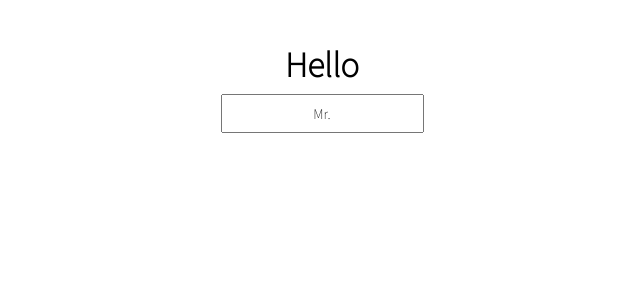
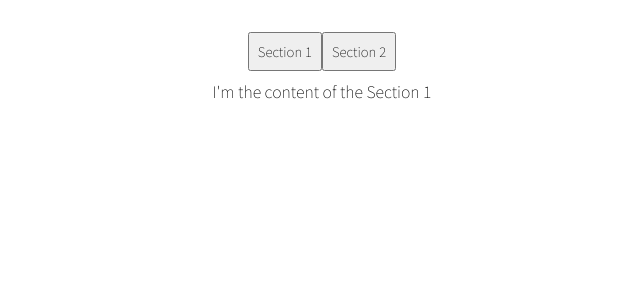
Before and after one commit to HyeongJun-P/react-app, a React (Create React App) app: page / in a window 1280 px wide. Shown: the top 300 px of the page, without its empty margins (318-958 px from the left). Built offline with nearby package versions, Linux system fonts and the light colour scheme.

Commit message:
Step 3. useTabs

```diff
--- a/src/App.js
+++ b/src/App.js
@@ -1,53 +1,109 @@
-import React, { useState } from "react";
-import "./App.css";
+import React, { useState } from 'react';
+import './App.css';
 
-const useInput = (initialValue, validatorOne, validatorTwo) => {
-  const [value, setValue] = useState(initialValue);
+const content = [
+  {
+    tab:"Section 1",
+    content: "I'm the content of the Section 1"
+  },
+  {
+    tab:"Section 2",
+    content: "I'm the content of the Section 2"
+  },
+]
 
-  const onChange = (event) => {
+const useTabs = (initialTab, allTabs) => {
+  const [ currentIndex, setCurrentIndex ] = useState(initialTab); // 인덱스 가리킴
 
-    const {
-      target: { value },
-    } = event;
+  if(!allTabs || !Array.isArray(allTabs)) {
+    return; // undefined 반환
+  }
 
-    let willUpdate = Boolean(true);
-
-    let confirmLen = validatorOne(value);
-    let confirmWord = validatorTwo(value);
-
-
-    if (typeof validatorOne && typeof validatorTwo === "function") {
-      willUpdate = confirmLen && confirmWord;
-                                                  // vali의 타입이 펑션인가?
-                                                  // Function이라면  willUpdate의 타입을 vali가 가진 boolean 값으로 변경
-                                                  // maxLen === validatorOne restrictWord ===
-    }
-
-
-    if (willUpdate) {
-      setValue(value); // willUpdate가 True라면 value를 업데이트
-    }
-  };
-
-  return { value, onChange }; // value 값을 리턴
+  return {
+    currenItem: allTabs[currentIndex] //currentItem === allTabs[0] currentIndex === 0
+  }
 }
 
 const App = () => {
-  const maxLen = (value) => value.length <= 10; // 길이 제한 함수
-  const restrictWord = (value) => !value.includes("@");
+  const { currenItem } = useTabs(0, content);
 
-  const name = useInput("Mr.", maxLen, restrictWord); /* useInput의 value는 Mr. 가 되고, name은 value 값을 갖게 됨
-                                           maxLen으로 길이 제한 */
-  return (
-    <div>
-      <h1>Hello</h1>
-      <input placeholder="Name" {...name} />
-      {/* === value={name.value} onChange={name.onChange}*/}
-    </div>
-  );
-}
+   return <div>
+     {content.map(res => <button>{res.tab}</button>)}
+     <div>{currenItem.content}</div>
+   </div>
+};
 
 export default App;
+
+
+
+
+
+
+
+
+
+
+
+
+
+
+
+
+
+
+/* ================================================== */
+
+// import React, { useState } from "react";
+// import "./App.css";
+
+// const useInput = (initialValue, validatorOne, validatorTwo) => {
+//   const [value, setValue] = useState(initialValue);
+
+//   const onChange = (event) => {
+
+//     const {
+//       target: { value },
+//     } = event;
+
+//     let willUpdate = Boolean(true);
+
+//     let confirmLen = validatorOne(value);
+//     let confirmWord = validatorTwo(value);
+
+
+//     if (typeof validatorOne && typeof validatorTwo === "function") {
+//       willUpdate = confirmLen && confirmWord;
+//                                               // vali의 타입이 펑션인가?
+//                                               // Function이라면  willUpdate의 타입을 vali가 가진 boolean 값으로 변경
+//                                               // maxLen === validatorOne restrictWord ===
+//     }
+
+
+//     if (willUpdate) {
+//       setValue(value);                         // willUpdate가 True라면 value를 업데이트
+//     }
+//   };
+
+//   return { value, onChange };                   // value 값을 리턴
+// }
+
+// const App = () => {
+//   const maxLen = (value) => value.length <= 10;  // 길이 제한 함수
+//   const restrictWord = (value) => !value.includes("@");
+
+//   const name = useInput("Mr.", maxLen, restrictWord); /* useInput의 value는 Mr. 가 되고, name은 value 값을 갖게 됨
+//                                                          maxLen으로 길이 제한 */
+//   return (
+//     <div>
+//       <h1>Hello</h1>
+//       <input placeholder="Name" {...name} />
+//       {/* === value={name.value} onChange={name.onChange}*/}
+//     </div>
+//   );
+// }
+
+// export default App;
 
 // import React, {useState} from 'react';
 // import './App.css';
```
